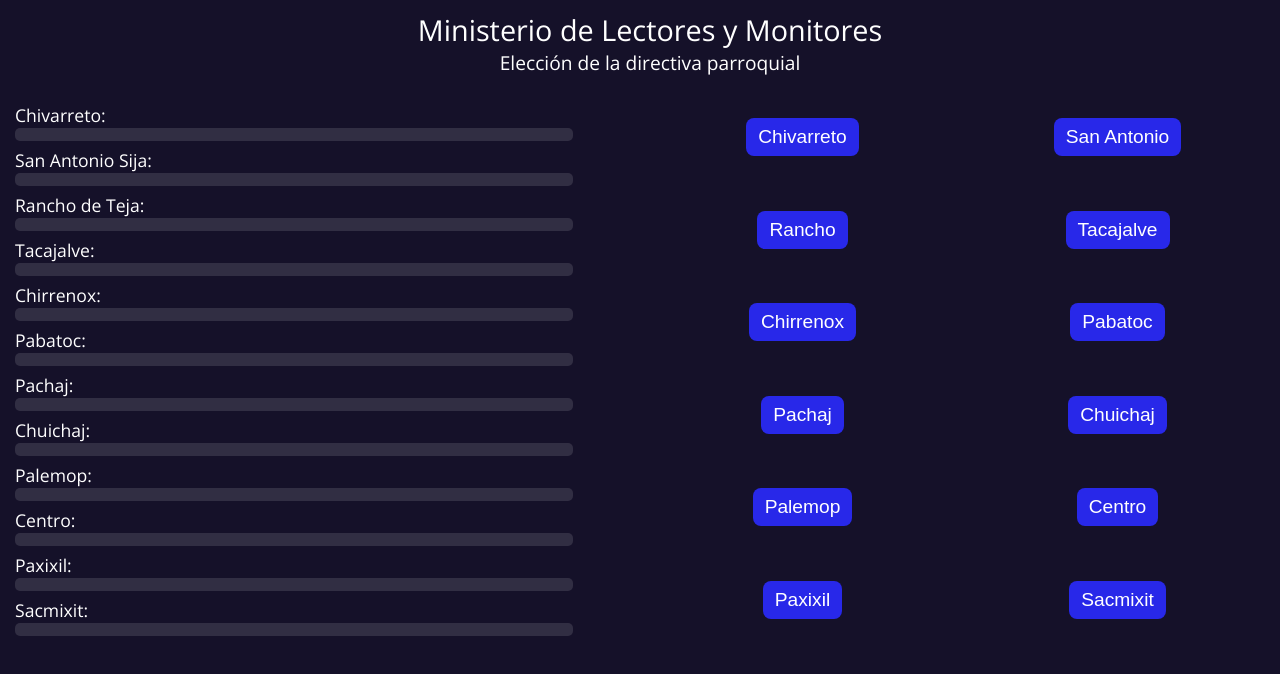
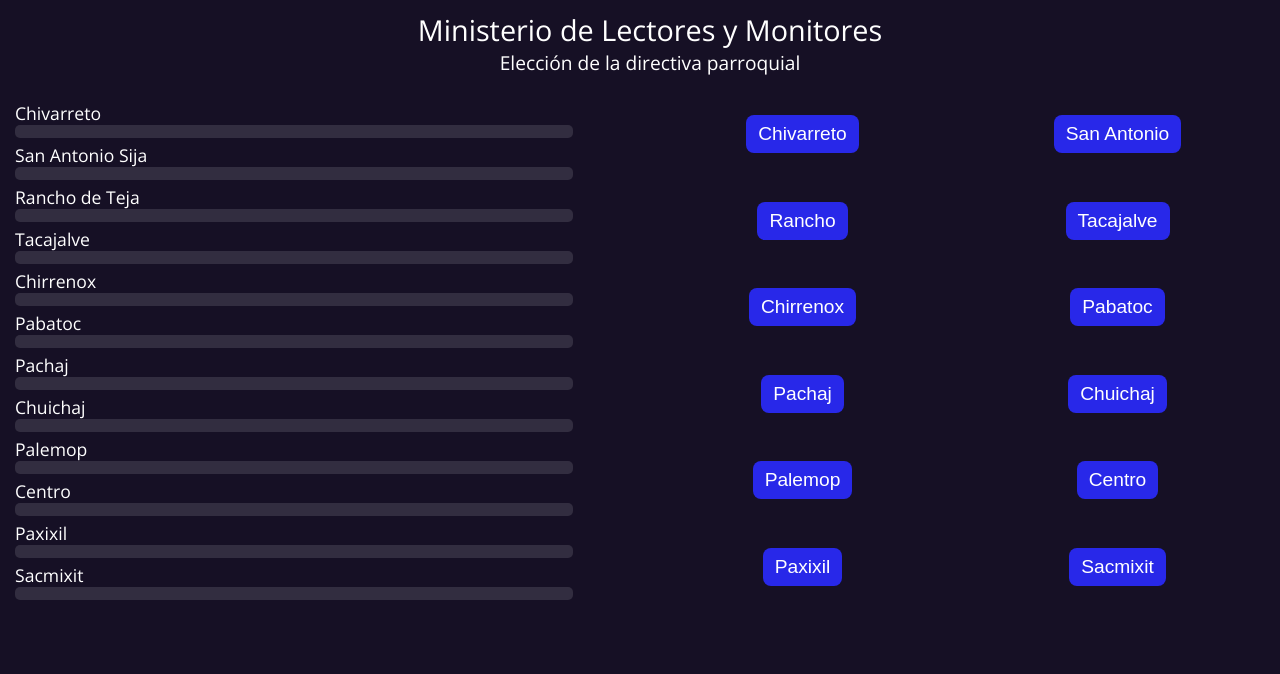
Before and after one commit to JuanRenoj/elecciones, a plain HTML site: page index.html in a window 1280 px wide. Drawn offline with nearby package versions, Linux system fonts and the light colour scheme.

Commit message:
primer commit

```diff
--- a/index.html
+++ b/index.html
@@ -15,7 +15,7 @@
     <div class="container">
         <div class="col-resultado">
             <div class="row-comunidad">
-                <label for="title" class="tittle">Chivarreto:</label>
+                <label for="title" class="tittle">Chivarreto</label>
                 <label for="votos" class="votos" id="votos_chivarreto"></label>
                 <div class="progress-bar">
                     <div class="progress" id="progress_chivarreto"></div>
@@ -23,7 +23,7 @@
 
             </div>
             <div class="row-comunidad">
-                <label for="title" class="tittle">San Antonio Sija:</label>
+                <label for="title" class="tittle">San Antonio Sija</label>
                 <label for="votos" class="votos" id="votos_sanAntonio"></label>
                 <div class="progress-bar">
                     <div class="progress" id="progress_sanAntonio"></div>
@@ -31,7 +31,7 @@
 
             </div>
             <div class="row-comunidad">
-                <label for="title" class="tittle">Rancho de Teja: </label>
+                <label for="title" class="tittle">Rancho de Teja </label>
                 <label for="votos" class="votos" id="votos_rancho"></label>
                 <div class="progress-bar">
                     <div class="progress" id="progress_rancho"></div>
@@ -39,7 +39,7 @@
 
             </div>
             <div class="row-comunidad">
-                <label for="title" class="tittle">Tacajalve:</label>
+                <label for="title" class="tittle">Tacajalve</label>
                 <label for="votos" class="votos" id="votos_tacajalve"></label>
                 <div class="progress-bar">
                     <div class="progress" id="progress_tacajalve"></div>
@@ -47,56 +47,56 @@
 
             </div>
             <div class="row-comunidad">
-                <label for="title" class="tittle">Chirrenox:</label>
+                <label for="title" class="tittle">Chirrenox</label>
                 <label for="votos" class="votos" id="votos_chirrenox"></label>
                 <div class="progress-bar">
                     <div class="progress" id="progress_chirrenox"></div>
                 </div>
             </div>
             <div class="row-comunidad">
-                <label for="title" class="tittle">Pabatoc:</label>
+                <label for="title" class="tittle">Pabatoc</label>
                 <label for="votos" class="votos" id="votos_pabatoc"></label>
                 <div class="progress-bar">
                     <div class="progress" id="progress_pabatoc"></div>
                 </div>
             </div>
             <div class="row-comunidad">
-                <label for="title" class="tittle">Pachaj:</label>
+                <label for="title" class="tittle">Pachaj</label>
                 <label for="votos" class="votos" id="votos_pachaj"></label>
                 <div class="progress-bar">
                     <div class="progress" id="progress_pachaj"></div>
                 </div>
             </div>
             <div class="row-comunidad">
-                <label for="title" class="tittle">Chuichaj:</label>
+                <label for="title" class="tittle">Chuichaj</label>
                 <label for="votos" class="votos" id="votos_chuichaj"></label>
                 <div class="progress-bar">
                     <div class="progress" id="progress_chuichaj"></div>
                 </div>
             </div>
             <div class="row-comunidad">
-                <label for="title" class="tittle">Palemop:</label>
+                <label for="title" class="tittle">Palemop</label>
                 <label for="votos" class="votos" id="votos_palemop"></label>
                 <div class="progress-bar">
                     <div class="progress" id="progress_palemop"></div>
                 </div>
             </div>
             <div class="row-comunidad">
-                <label for="title" class="tittle">Centro:</label>
+                <label for="title" class="tittle">Centro</label>
                 <label for="votos" class="votos" id="votos_centro"></label>
                 <div class="progress-bar">
                     <div class="progress" id="progress_centro"></div>
                 </div>
             </div>
             <div class="row-comunidad">
-                <label for="title" class="tittle">Paxixil:</label>
+                <label for="title" class="tittle">Paxixil</label>
                 <label for="votos" class="votos"  id="votos_paxixil"></label>
                 <div class="progress-bar">
                     <div class="progress" id="progress_paxixil"></div>
                 </div>
              </div>
             <div class="row-comunidad">
-                <label for="title" class="tittle">Sacmixit:</label>
+                <label for="title" class="tittle">Sacmixit</label>
                 <label for="votos" class="votos" id="votos_sacmixit"></label>
                 <div class="progress-bar">
                     <div class="progress" id="progress_sacmixit"></div>
@@ -119,6 +119,12 @@
 
         </div>
     </div>
+    <!--<div class="div-cargos">
+        <button class="btn-cargos" id="btn-cargos">Ver Cargos</button>
+        <div class="cargos">
+
+        </div>
+    </div>-->
     <script src="./js/indedx.js"></script>
 </body>
 </html>
--- a/style/index.css
+++ b/style/index.css
@@ -4,7 +4,7 @@
 body{
     margin: 0;
     padding: 0;
-      background-color:  rgb(21, 17, 41);
+      background-color:  rgb(22, 16, 37);
     overflow-x: hidden;
     font-family: 'Open Sans', sans-serif;
 }
@@ -37,6 +37,7 @@ grid-template-columns: repeat(auto-fill, minmax(min(100%,500px),1fr));
 .row-comunidad{
    width: 100%;
    margin: 5px;
+   position: relative;
 
 }
 .tittle{
@@ -59,7 +60,9 @@ grid-template-columns: repeat(auto-fill, minmax(min(100%,500px),1fr));
 }
 .votos{
     font-size: 1.2rem;
-    color: white;
+    color: cyan;
+    position: absolute;
+    right: 0;
 }
 
  .col-comunidades{
@@ -83,3 +86,9 @@ grid-template-columns: repeat(auto-fill, minmax(min(100%,500px),1fr));
     background-color: red;
 
 }
+.div-cargos{
+    width: 100vw;
+    font-size: 1.2rem;
+    color: white;
+    padding: 15px;
+}
```
Also changed, not shown: js/indedx.js (+74 -12 lines).
